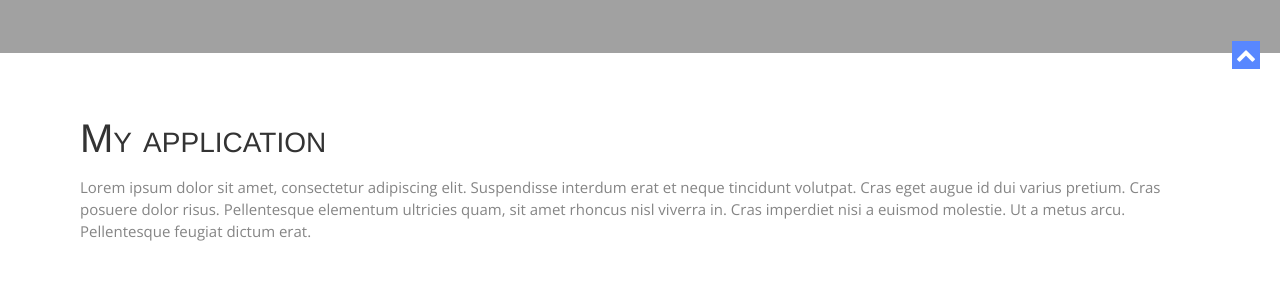
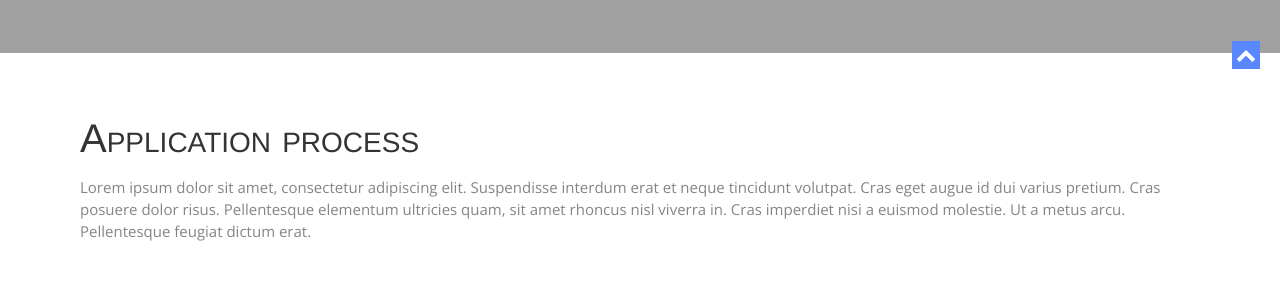
Before and after one commit to hernanmorales-navarrete/EPIC_5, a plain HTML site: page index.html in a window 1280 px wide. Shown: the part 711-993 px from the top of the page. Drawn offline with nearby package versions, Linux system fonts and the light colour scheme.

Commit message:
Update index.html

```diff
--- a/index.html
+++ b/index.html
@@ -119,7 +119,7 @@
   <div class="container">
     <div class="heading ">
       <!-- Heading -->
-      <h2>My application</h2>
+      <h2>Application process</h2>
       <p>Lorem ipsum dolor sit amet, consectetur adipiscing elit. Suspendisse interdum erat et neque tincidunt volutpat. Cras eget augue id dui varius pretium. Cras posuere dolor risus. Pellentesque elementum ultricies quam, sit amet rhoncus nisl viverra in. Cras imperdiet nisi a euismod molestie. Ut a metus arcu. Pellentesque feugiat dictum erat. </p>
     </div>
     <div class="row skillContainer">
```
